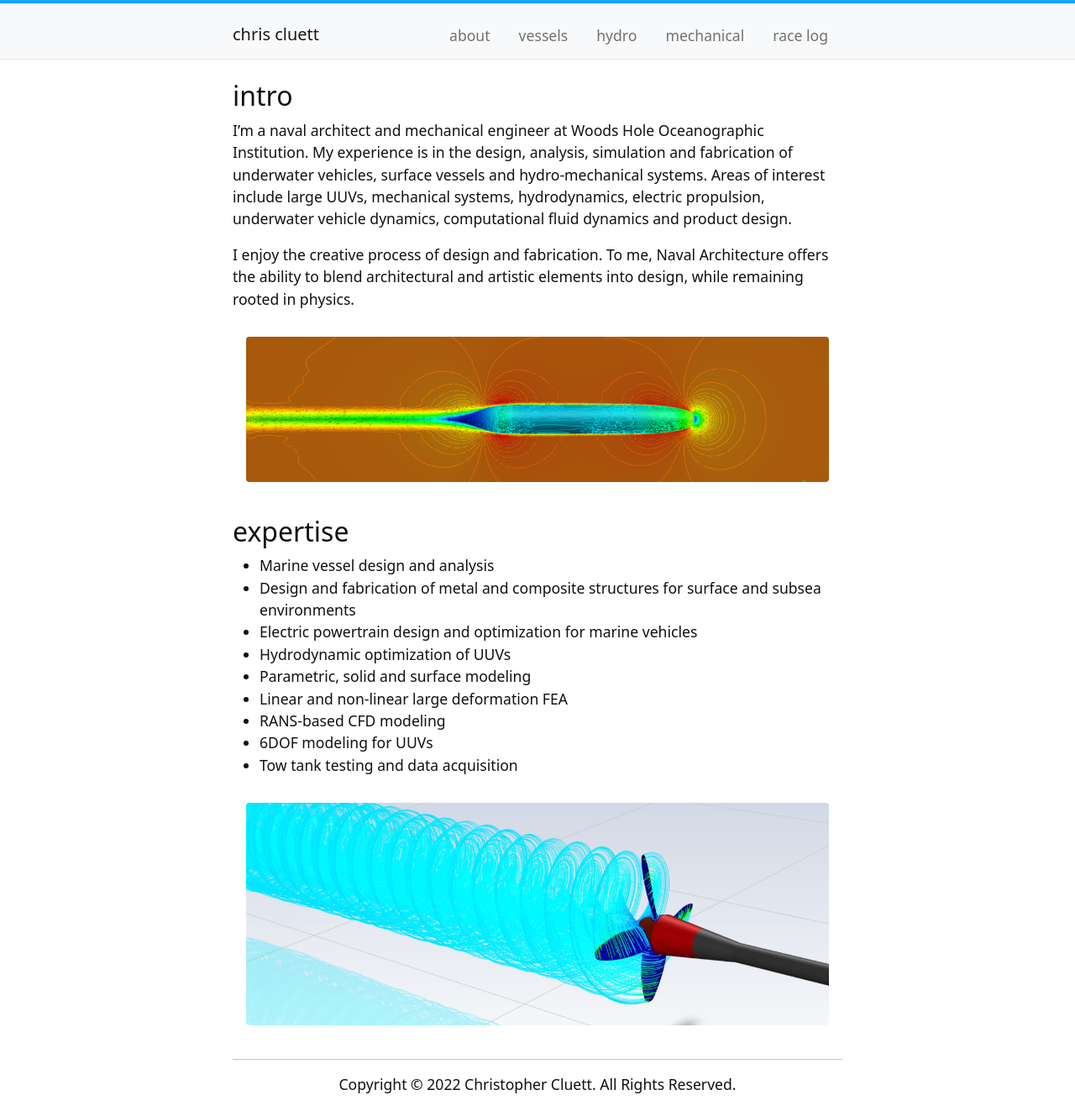
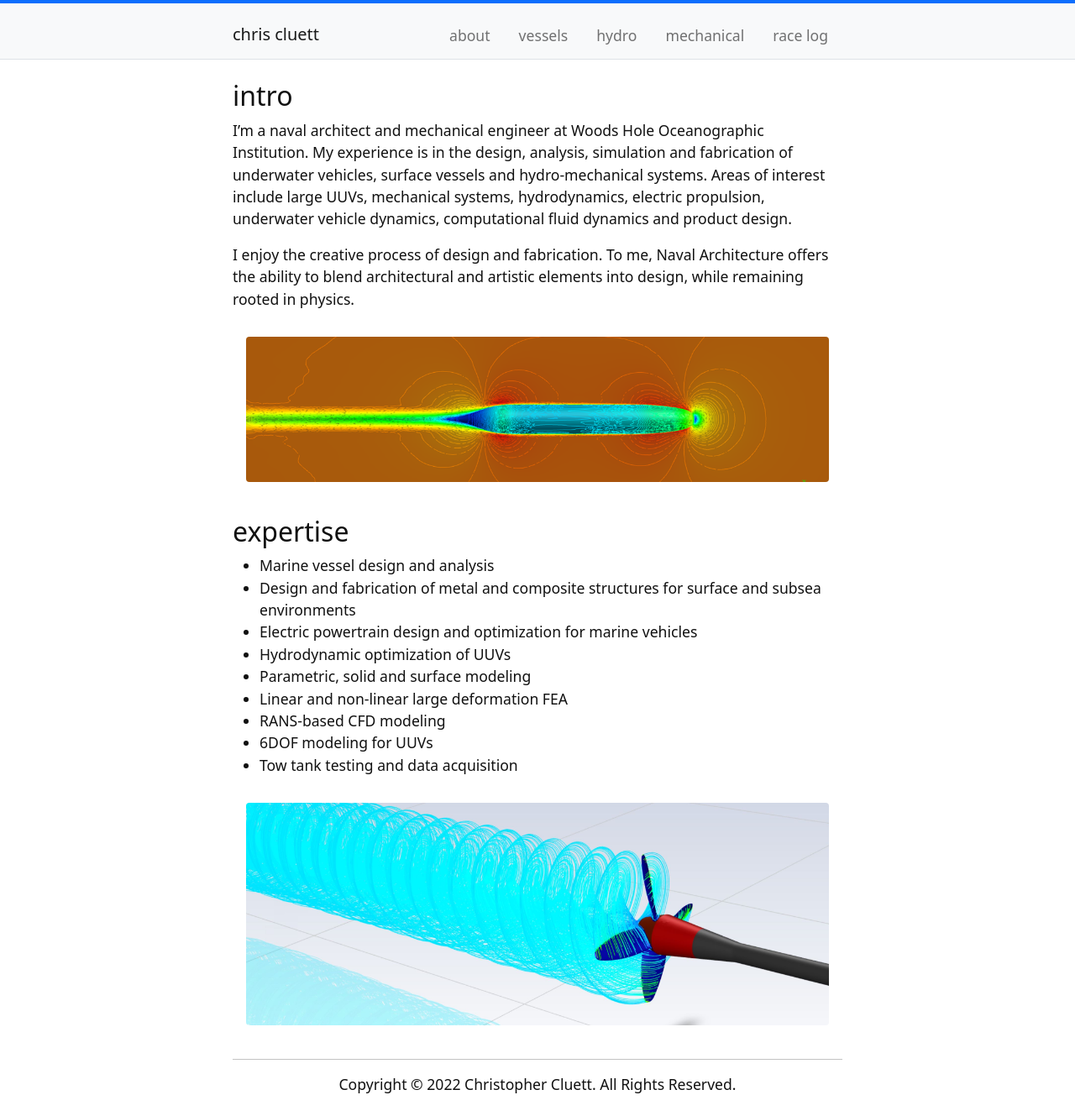
Before and after one commit to ccluett/website, a Jekyll site: the page built from index.md, in a window 1280 px wide. Shown: the whole page at 84% size. Built offline with Jekyll 4.4.1, drawn with Linux system fonts in a browser that asks for light colours.

Commit message:
Update custom.scss

```diff
--- a/assets/css/custom.scss
+++ b/assets/css/custom.scss
@@ -3,7 +3,7 @@
 ---
 
 // add color at page top #424242
-$top-border: #1aa3ff;
+$top-border: #0d6efd;
 
 // set color for footer nav buttons (optional!)
 $nav-pills: #0d6efd;
```
